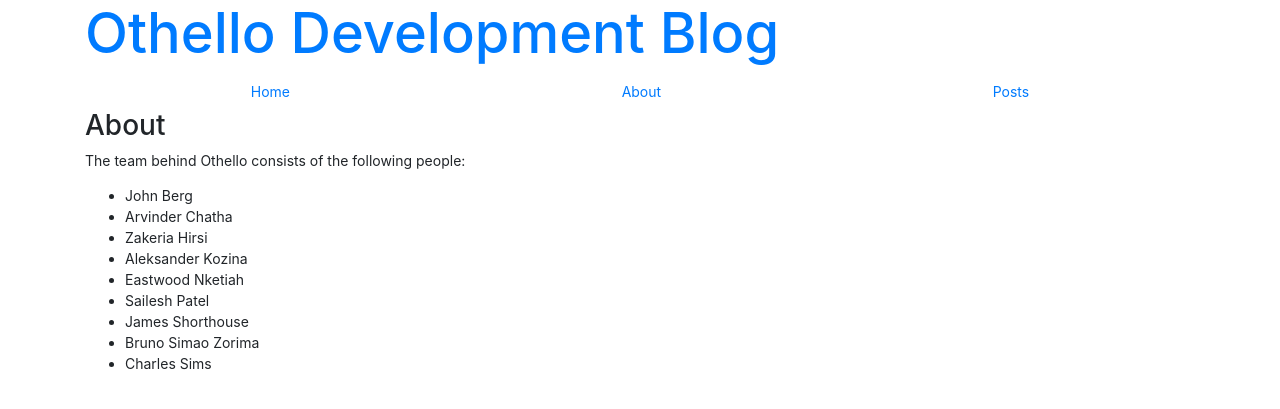
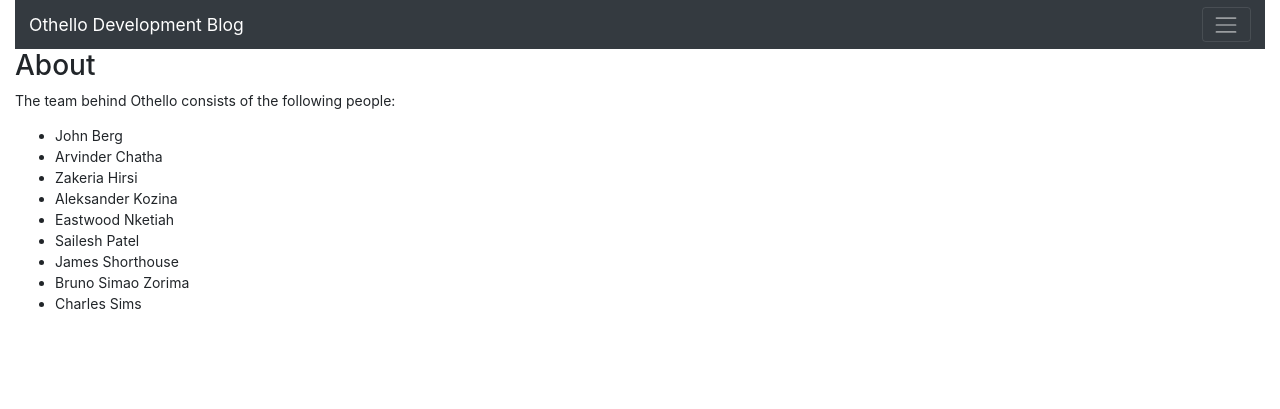
Before and after one commit to SaileshPatel/othello-website, a Jekyll site: the page built from about.html, in a window 1280 px wide. Shown: the top 409 px of the page. Built offline with Jekyll 4.4.1, drawn with Linux system fonts in a browser that asks for light colours; nearby versions of some CDN libraries.

```diff
--- a/_includes/header.html
+++ b/_includes/header.html
@@ -1,14 +1,22 @@
-<header class="container">
-	<h1><a href="{{ '/' | prepend: site.baseurl | prepend: site.url }}">{{ site.title }}</a></h1>
-	<ul class="nav nav-pill nav-fill">
-			<li class="nav-item"><a class="nav-link" href="/">Home</a></li>
+<header class="container-fluid">
+    <nav class="navbar navbar-dark bg-dark">
+    	<a class="navbar-brand" href="{{ '/' | prepend: site.baseurl | prepend: site.url }}">{{ site.title }}</a>
+      	<button class="navbar-toggler" type="button" data-toggle="collapse" data-target="#navbarsExample02" aria-controls="navbarsExample02" aria-expanded="true" aria-label="Toggle navigation">
+        	<span class="navbar-toggler-icon"></span>
+     	</button>
+
+     	<div class="collapse navbar-collapse" id="navbarsExample02">
+     		<ul class="navbar-nav mr-auto">
+     			<li><a href="index.html"></a></li>
 			{% for page in site.pages %}
 		    {% if page.title %}
 		      <li class="nav-item">
 		      	<a class="nav-link" href="{{ page.url | prepend:site.baseurl }}">{{ page.title }}</a>
 		      </li>
 		    {% endif %}
-		  {% endfor %}
-    </ul>
+		  	{% endfor %}
+     		</ul>
+     	</div>
 
+    </nav>
 </header>
--- a/_layouts/page.html
+++ b/_layouts/page.html
@@ -1,7 +1,7 @@
 ---
 layout: default
 ---
-<div class="container">
+<div class="container-fluid">
 	<h2>{{ page.title }}</h2>
 	{{ content }}
 </div>
--- a/css/main.scss
+++ b/css/main.scss
@@ -39,6 +39,7 @@
 
 #introduction {
   text-align: center;
+  padding: 2 2 2 2;
 }
 
 .othello-image {
--- a/index.html
+++ b/index.html
@@ -30,7 +30,9 @@
 </div>
 
 
-<div>
+<div class="row">
+
+  <div class="col-lg-12">
       <h2>What?</h2>
       <p>Othello is a strategy-based game centered around placing pieces on a board. The game was built around 1880 under the name “Reversi” by Lewis Waterman, although another Englishman, John W. Mollett, strongly claims it ownership. In fact Mollett had developed in 1870 a game called (The game of) Annexation, similar to the “Reversi”, but using a cross-shaped board. The game is patented in 1888 and in 1893 the Ravensburger acquires the rights and makes it one of the most classic titles in its catalog.</p>
 
@@ -44,4 +46,6 @@
       <p>Unlike the Reversi, the pieces constitute for the players a common patrimony to which everyone can draw: it can therefore happen that a player plays a number of pieces greater than 32.</p>
 
       <p>The move consists in placing a piece turned on the side of its color so that one or more opponent's pawns, placed perpendicularly, horizontally, and / or diagonally, remain closed between this pawn placed on the board and another pre-existing same color as the one played.</p>
+
   </div>
+</div>
```
Lines whose indentation alone changed are shown as unchanged.
